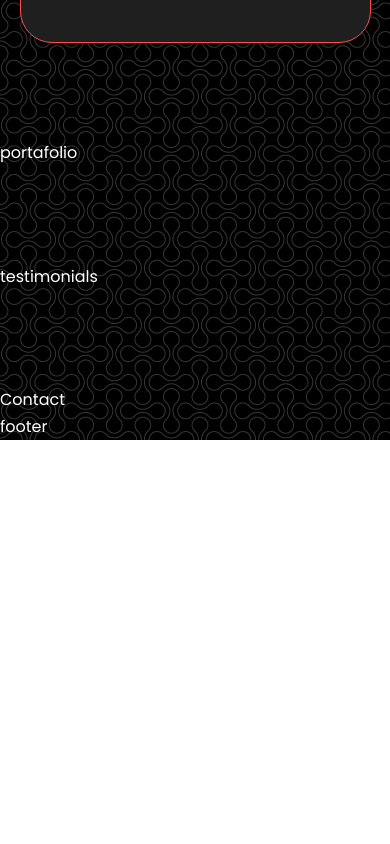
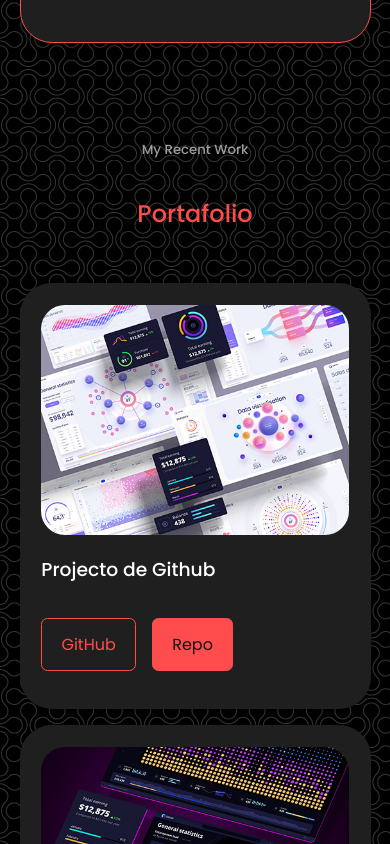
Before and after one commit to JBxss/JBxss.github.io, a React (Create React App) app: page / in a window 390 px wide. Shown: the part 3840-4684 px from the top of the page. Before the commit the page ends 4280 px from the top, so only its background shows below. Built offline with nearby package versions, Linux system fonts and the light colour scheme.

Commit message:
[ADD] Portafolio Component with responsive design

```diff
--- a/src/components/portafolio/portafolio.css
+++ b/src/components/portafolio/portafolio.css
@@ -0,0 +1,50 @@
+.portafolio__container {
+    display: grid;
+    grid-template-columns: repeat(3, 1fr);
+    gap: 2.5rem;
+}
+
+.portafolio__item {
+    background: var(--color-bg-variant);
+    padding: 1.3rem;
+    border-radius: 2rem;
+    border: 1px solid transparent;
+    transition: var(--transition);
+}
+
+.portafolio__item:hover {
+    border-color: var(--color-primary-variant);
+    background: rgba(0, 0, 0, 0.3);
+}
+
+.portafolio__item-image {
+    border-radius: 1.5rem;
+    overflow: hidden;
+}
+
+.portafolio__item h3 {
+    margin: 1.2rem 0 2rem;
+}
+
+.portafolio__item-links {
+    display: flex;
+    gap: 1rem;
+    margin-bottom: 1rem;
+}
+
+
+/** ========= Media Queries (Medium Devices) ============== */
+@media screen and (max-width: 1024px) {
+    .portafolio__container {
+        grid-template-columns: 1fr 1fr;
+        gap: 1.2rem;
+    }
+}
+
+/** ========= Media Queries (Small Devices) ============== */
+@media screen and (max-width: 600px) {
+    .portafolio__container {
+        grid-template-columns: 1fr;
+        gap: 1rem;
+    }
+}
--- a/src/components/portafolio/portafolio.jsx
+++ b/src/components/portafolio/portafolio.jsx
@@ -1,10 +1,53 @@
-import React from 'react'
-import "./portafolio.css"
+import React from "react";
+import "./portafolio.css";
+import IMG1 from "../../assets/portfolio6.jpg";
+import IMG2 from "../../assets/portfolio2.jpg";
+
+const data = [
+  {
+    id: 1,
+    image: IMG1,
+    title: "Projecto de Github",
+    github: "https://github.com",
+    demo: "https://github.com",
+  },
+  {
+    id: 2,
+    image: IMG2,
+    title: "Projecto de BsGithub",
+    github: "https://github.com",
+    demo: "https://github.com",
+  },
+];
 
 const portafolio = () => {
   return (
-    <section id='portafolio'>portafolio</section>
-  )
-}
+    <section id="portafolio">
+      <h5>My Recent Work</h5>
+      <h2>Portafolio</h2>
 
-export default portafolio
+      <div className="container portafolio__container">
+        {data.map(({ id, image, title, github, demo }) => {
+          return (
+            <article key={id} className="portafolio__item">
+              <div className="portafolio__item-image">
+                <img src={image} alt={title} />
+              </div>
+              <h3>{title}</h3>
+              <div className="portafolio__item-links">
+                <a href={github} className="btn">
+                  GitHub
+                </a>
+                <a href={demo} className="btn btn-primary">
+                  Repo
+                </a>
+              </div>
+            </article>
+          );
+        })}
+      </div>
+    </section>
+  );
+};
+
+export default portafolio;
```
Also changed, not shown: src/assets/portfolio2.jpg (added), src/assets/portfolio6.jpg (added).
